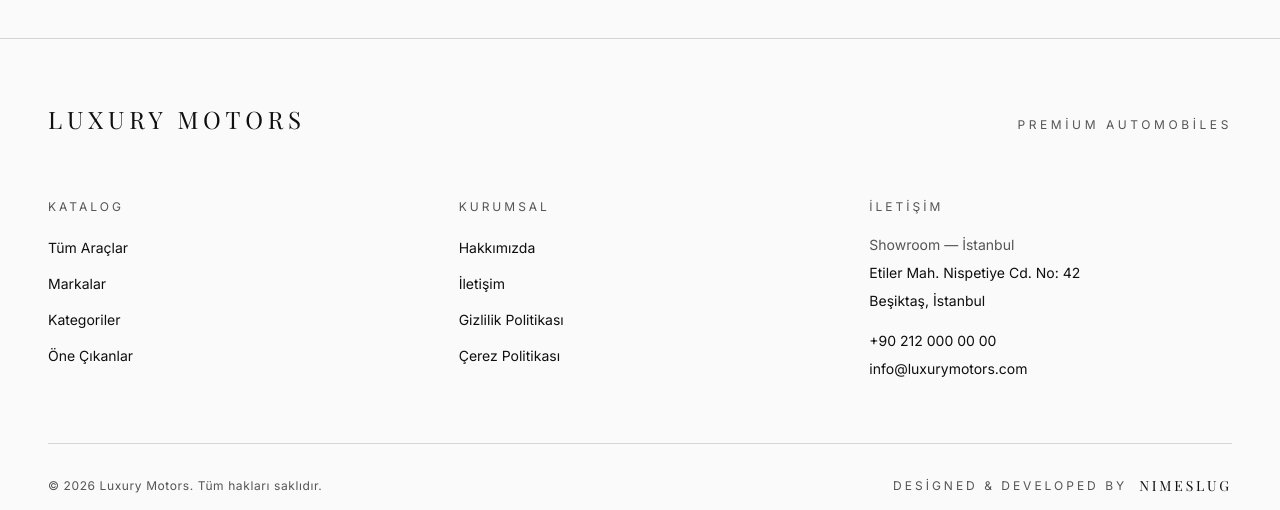
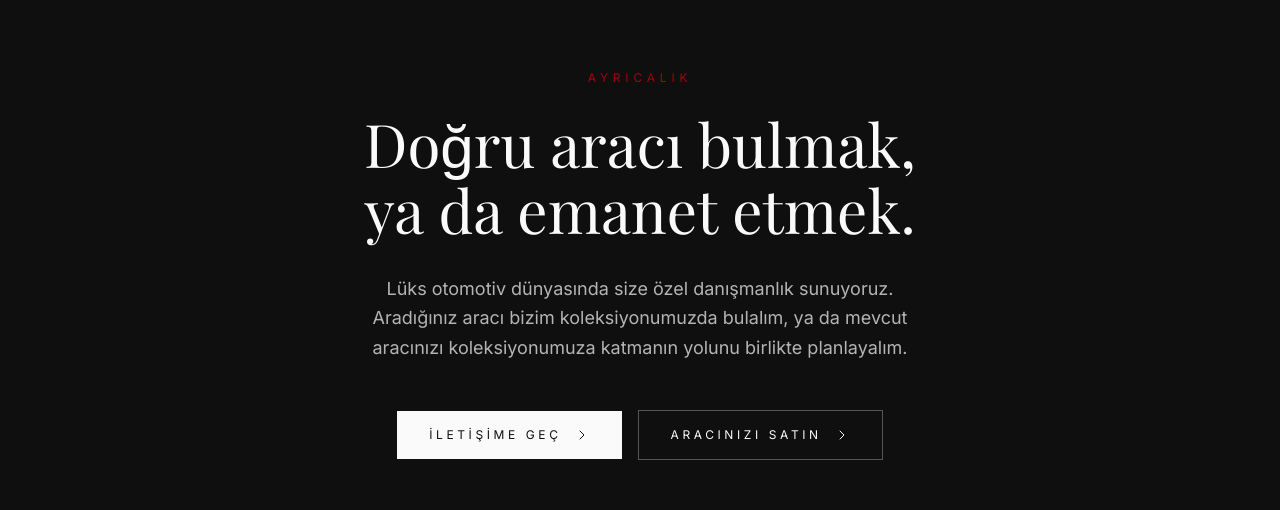
Before and after one commit to nimeslug/luxury-motors, a Next.js app: page / in a window 1280 px wide. Shown: the part 975-1485 px from the top of the page. Built offline with nearby package versions, Linux system fonts and the light colour scheme; no server answers; the database is empty; a web font is replaced by a local one.

Commit message:
Complete Faz 5: Public homepage with Hero, Categories, Brands strip, and CTA

```diff
--- a/src/app/(public)/page.tsx
+++ b/src/app/(public)/page.tsx
@@ -1,6 +1,9 @@
 import { createClient } from "@/lib/supabase/server";
 import { Hero } from "@/components/home/hero";
 import { CarCard } from "@/components/cars/car-card";
+import { CategoriesGrid } from "@/components/home/categories-grid";
+import { BrandsStrip } from "@/components/home/brands-strip";
+import { CallToAction } from "@/components/home/cta";
 
 export default async function Home() {
   const supabase = await createClient();
@@ -47,6 +50,10 @@
           ))}
         </div>
       </section>
+
+      <CategoriesGrid />
+      <BrandsStrip />
+      <CallToAction />
     </>
   );
 }
--- a/src/app/globals.css
+++ b/src/app/globals.css
@@ -137,3 +137,20 @@
     @apply font-sans;
   }
 }
+
+@keyframes scroll {
+  0% {
+    transform: translateX(0);
+  }
+  100% {
+    transform: translateX(-50%);
+  }
+}
+
+.animate-scroll {
+  animation: scroll 40s linear infinite;
+}
+
+.animate-scroll:hover {
+  animation-play-state: paused;
+}
--- /dev/null
+++ b/src/components/home/brands-strip.tsx
@@ -0,0 +1,46 @@
+import { createClient } from "@/lib/supabase/server";
+import Link from "next/link";
+
+export async function BrandsStrip() {
+  const supabase = await createClient();
+
+  const { data: brands } = await supabase
+    .from("brands")
+    .select("id, name, slug")
+    .order("name");
+
+  if (!brands || brands.length === 0) return null;
+
+  const doubledBrands = [...brands, ...brands];
+
+  return (
+    <section className="py-24 border-y border-border overflow-hidden">
+      <div className="max-w-7xl mx-auto px-6">
+        <header className="text-center mb-16">
+          <p className="text-xs tracking-[0.3em] text-accent mb-3 uppercase">
+            Temsil Ettiğimiz Markalar
+          </p>
+          <h2 className="font-serif text-3xl md:text-4xl">
+            Dünyanın En Prestijli İsimleri
+          </h2>
+        </header>
+      </div>
+
+      <div className="relative">
+        <div className="flex gap-16 animate-scroll items-center">
+          {doubledBrands.map((brand, i) => (
+            <Link
+              key={`${brand.id}-${i}`}
+              href={`/brands/${brand.slug}`}
+              className="flex-shrink-0 group whitespace-nowrap"
+            >
+              <span className="font-serif text-3xl md:text-4xl tracking-[0.15em] uppercase text-muted group-hover:text-foreground transition-colors duration-500">
+                {brand.name}
+              </span>
+            </Link>
+          ))}
+        </div>
+      </div>
+    </section>
+  );
+}
--- /dev/null
+++ b/src/components/home/categories-grid.tsx
@@ -0,0 +1,66 @@
+import { createClient } from "@/lib/supabase/server";
+import Link from "next/link";
+import { ChevronRight } from "lucide-react";
+
+export async function CategoriesGrid() {
+  const supabase = await createClient();
+
+  const { data: categories } = await supabase
+    .from("categories")
+    .select("id, name, slug, description, image_url")
+    .order("name");
+
+  if (!categories || categories.length === 0) return null;
+
+  return (
+    <section className="px-6 py-24 bg-surface/30">
+      <div className="max-w-7xl mx-auto">
+        <header className="text-center mb-16">
+          <p className="text-xs tracking-[0.3em] text-accent mb-3 uppercase">
+            Tarz Seç
+          </p>
+          <h2 className="font-serif text-4xl md:text-5xl">
+            Kategorilere Göre Keşfet
+          </h2>
+          <div className="mt-6 mx-auto h-px w-16 bg-border" />
+        </header>
+
+        <div className="grid grid-cols-1 md:grid-cols-2 lg:grid-cols-3 gap-6">
+          {categories.map((category) => (
+            <Link
+              key={category.id}
+              href={`/categories/${category.slug}`}
+              className="group relative aspect-[4/5] overflow-hidden block"
+            >
+              {category.image_url && (
+                <img
+                  src={category.image_url}
+                  alt=""
+                  className="absolute inset-0 w-full h-full object-cover group-hover:scale-110 transition-transform duration-700"
+                />
+              )}
+              <div className="absolute inset-0 bg-gradient-to-t from-black/80 via-black/20 to-transparent" />
+              <div className="absolute bottom-0 left-0 right-0 p-6 text-white">
+                <h3 className="font-serif text-2xl md:text-3xl mb-2">
+                  {category.name}
+                </h3>
+                {category.description && (
+                  <p className="text-xs opacity-80 mb-4 max-w-xs">
+                    {category.description}
+                  </p>
+                )}
+                <span className="inline-flex items-center gap-2 text-xs tracking-[0.2em] uppercase">
+                  Keşfet
+                  <ChevronRight
+                    className="w-3 h-3 group-hover:translate-x-1 transition-transform"
+                    strokeWidth={1.5}
+                  />
+                </span>
+              </div>
+            </Link>
+          ))}
+        </div>
+      </div>
+    </section>
+  );
+}
--- /dev/null
+++ b/src/components/home/cta.tsx
@@ -0,0 +1,46 @@
+import Link from "next/link";
+import { ChevronRight } from "lucide-react";
+
+export function CallToAction() {
+  return (
+    <section className="bg-foreground text-background py-32 px-6">
+      <div className="max-w-3xl mx-auto text-center">
+        <p className="text-xs tracking-[0.4em] uppercase text-accent mb-6">
+          Ayrıcalık
+        </p>
+        <h2 className="font-serif text-4xl md:text-6xl mb-8 leading-[1.1]">
+          Doğru aracı bulmak,
+          <br />
+          ya da emanet etmek.
+        </h2>
+        <p className="text-base md:text-lg opacity-70 mb-12 max-w-xl mx-auto leading-relaxed">
+          Lüks otomotiv dünyasında size özel danışmanlık sunuyoruz.
+          Aradığınız aracı bizim koleksiyonumuzda bulalım, ya da
+          mevcut aracınızı koleksiyonumuza katmanın yolunu birlikte planlayalım.
+        </p>
+        <div className="flex flex-col sm:flex-row gap-4 justify-center items-center">
+          <Link
+            href="/contact"
+            className="group inline-flex items-center gap-3 px-8 py-4 bg-background text-foreground hover:bg-accent hover:text-white transition-colors text-xs tracking-[0.3em] uppercase"
+          >
+            İletişime Geç
+            <ChevronRight
+              className="w-4 h-4 group-hover:translate-x-1 transition-transform"
+              strokeWidth={1.5}
+            />
+          </Link>
+          <Link
+            href="/contact?type=sell"
+            className="group inline-flex items-center gap-3 px-8 py-4 border border-background/30 hover:bg-background/10 transition-colors text-xs tracking-[0.3em] uppercase"
+          >
+            Aracınızı Satın
+            <ChevronRight
+              className="w-4 h-4 group-hover:translate-x-1 transition-transform"
+              strokeWidth={1.5}
+            />
+          </Link>
+        </div>
+      </div>
+    </section>
+  );
+}
--- a/src/types/database.ts
+++ b/src/types/database.ts
@@ -193,6 +193,7 @@
           description: string | null
           icon: string | null
           id: string
+          image_url: string | null
           name: string
           slug: string
         }
@@ -201,6 +202,7 @@
           description?: string | null
           icon?: string | null
           id?: string
+          image_url?: string | null
           name: string
           slug: string
         }
@@ -209,6 +211,7 @@
           description?: string | null
           icon?: string | null
           id?: string
+          image_url?: string | null
           name?: string
           slug?: string
         }
```
